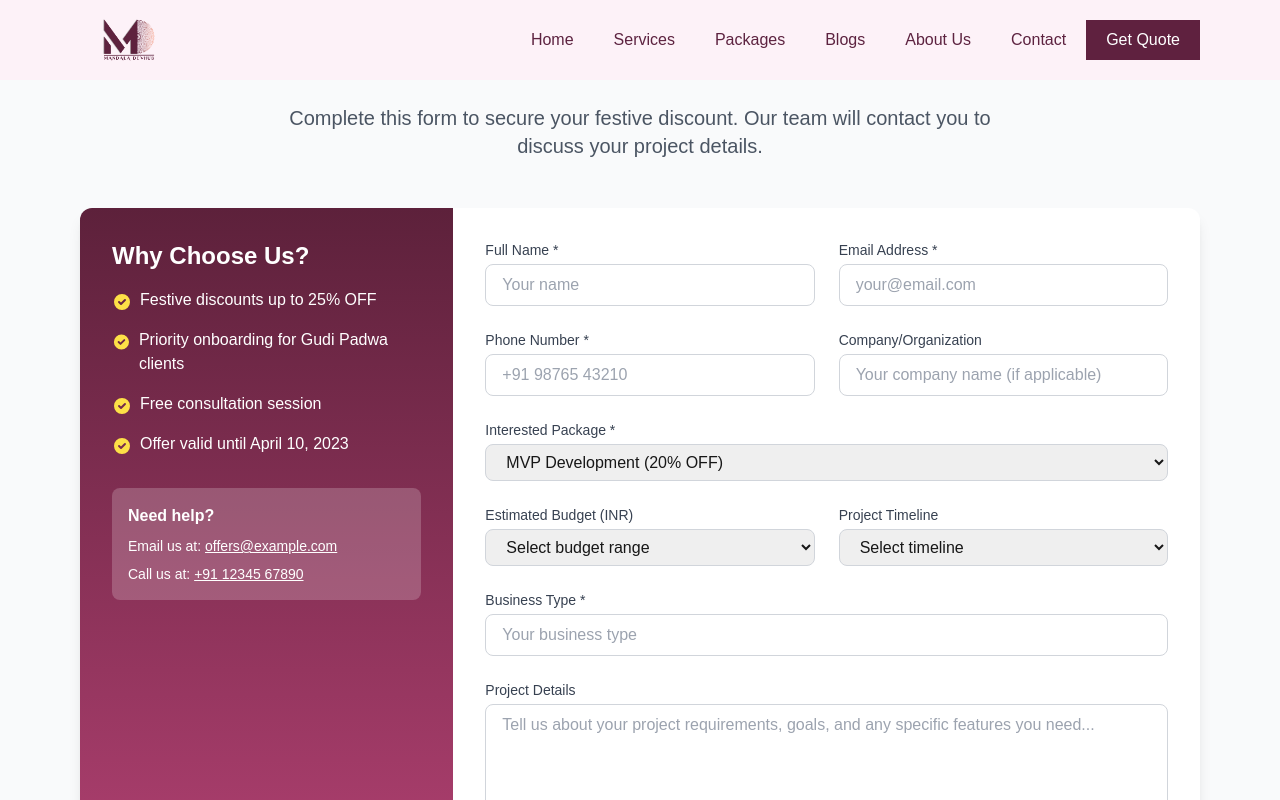
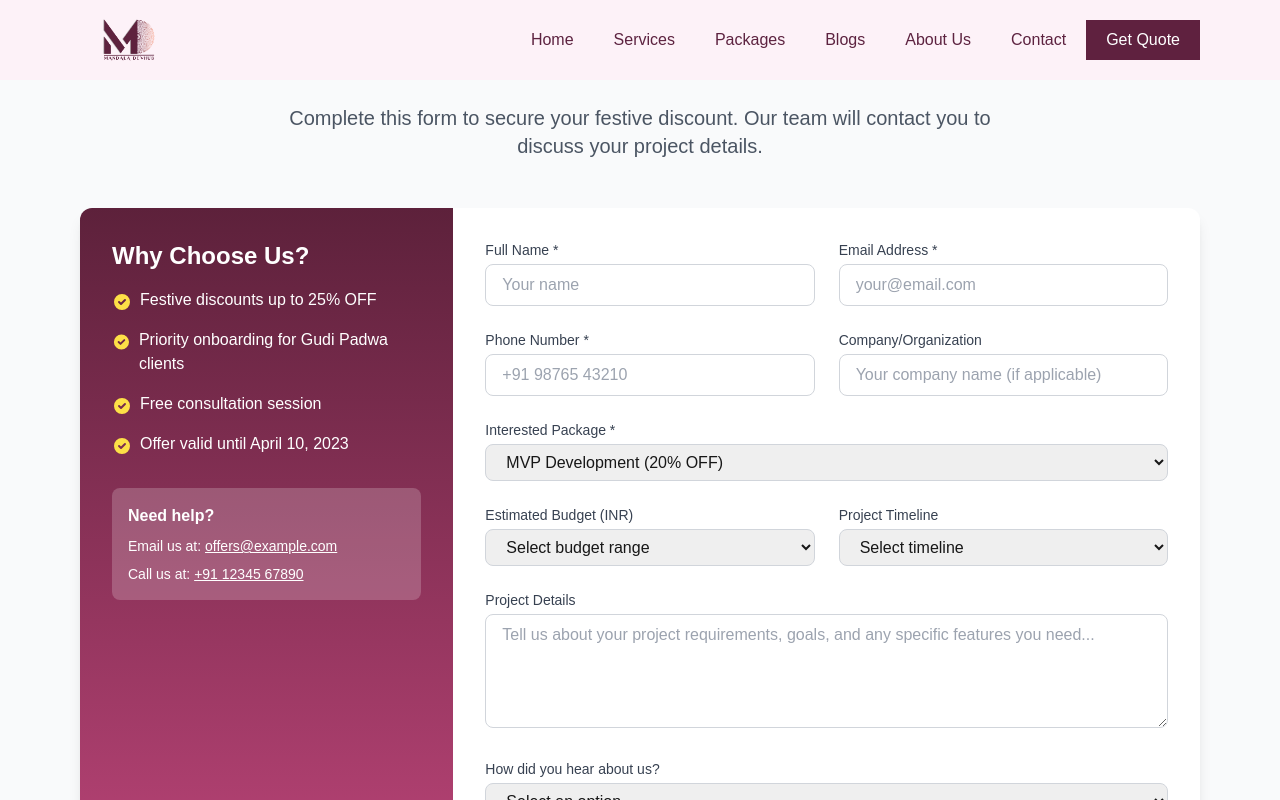
Before and after one commit to riddheshpadma/mandaladevhub, a Next.js app: page /getstarted in a window 1280 px wide. Shown: the top 800 px of the page. Built offline with nearby package versions, Linux system fonts and the light colour scheme.

Commit message:
Gudi Padwa Campaign Added

```diff
--- a/src/app/api/leads/route.ts
+++ b/src/app/api/leads/route.ts
@@ -56,7 +56,6 @@ export async function POST(request: Request) {
       company: formData.company,
       package: formData.package,
       message: formData.message,
-      businessType: formData.businessType,
       project: formData.project,
       budget: formData.budget,
       timeline: formData.timeline,
--- a/src/app/getstarted/page.tsx
+++ b/src/app/getstarted/page.tsx
@@ -15,7 +15,6 @@ export default function GetStarted() {
     company: '',
     package: 'MVP Development',
     message: '',// Add this new required field
-    businessType: '', // Added this required field
     project: '', // Add this new required field
     budget: '', // Make sure values match enum in schema
     timeline: '',
@@ -87,7 +86,7 @@ export default function GetStarted() {
         company: '',
         package: 'MVP Development',
         message: '',
-        businessType: '', // Added this required field
+
         budget: '',
         timeline: '',
         project: '',
@@ -346,21 +345,7 @@ export default function GetStarted() {
                     </select>
                   </div>
                 </div>
-                <div>
-                  <label htmlFor="businessType" className="block text-sm font-medium text-gray-700 mb-1">
-                    Business Type *
-                  </label>
-                  <input
-                    type="text"
-                    id="businessType"
-                    name="businessType"
-                    value={formData.businessType}
-                    onChange={handleChange}
-                    className={`w-full px-4 py-2 border rounded-lg focus:ring-2 focus:ring-[#5D213B] focus:border-[#5D213B] outline-none transition ${errors.businessType ? 'border-red-500' : 'border-gray-300'}`}
-                    placeholder="Your business type"
-                  />
-                  {errors.businessType && <p className="mt-1 text-sm text-red-600">{errors.businessType}</p>}
-                </div>
+
                 <div>
                   <label htmlFor="message" className="block text-sm font-medium text-gray-700 mb-1">Project Details</label>
                   <textarea
--- a/src/lib/modals/Lead.ts
+++ b/src/lib/modals/Lead.ts
@@ -8,7 +8,7 @@ export interface ILead extends Document {
   company?: string;
   package: string;
   message?: string;
-  businessType: string;  // Changed from optional to required
+    // Changed from optional to required
   project: string;       // Changed from optional to required
   budget?: string;
   timeline?: string;
@@ -26,7 +26,6 @@ const LeadSchema: Schema = new Schema({
   company: { type: String },
   package: { type: String, required: true, default: 'MVP Development' },
   message: { type: String },
-  businessType: { type: String },
   project: { type: String },
   budget: { type: String },
   timeline: { type: String },
--- a/src/utils/formValidation.ts
+++ b/src/utils/formValidation.ts
@@ -6,7 +6,6 @@ interface LeadFormData {
   company?: string;
   package: string;
   message?: string;
-  businessType: string;
   project: string;
   budget?: string;
   timeline?: string;
@@ -21,7 +20,6 @@ interface FormErrors {
   company?: string;
   package?: string;
   message?: string;
-  businessType?: string;
   project?: string;
   budget?: string;
   timeline?: string;
@@ -61,10 +59,7 @@ export function validateLeadForm(formData: LeadFormData): FormErrors {
       errors.package = 'Please select a package';
   }
 
-  // Business Type validation (required)
-  if (!formData.businessType.trim()) {
-    errors.businessType = 'Please specify your business type';
-  }
+
 
   // Project validation (required)
   if (!formData.project.trim()) {
@@ -76,14 +71,7 @@ export function validateLeadForm(formData: LeadFormData): FormErrors {
       errors.message = 'Message should be at least 10 characters';
   }
 
-  // In your validateLeadForm function
-  if (!formData.businessType.trim()) {
-    errors.businessType = 'Please specify your business type';
-  }
 
-  if (!formData.project.trim()) {
-    errors.project = 'Please describe your project';
-  }
   // Terms agreement validation (required)
   if (!formData.agreeTerms) {
       errors.agreeTerms = 'You must agree to the terms and conditions';
```
Lines whose indentation alone changed are shown as unchanged.
